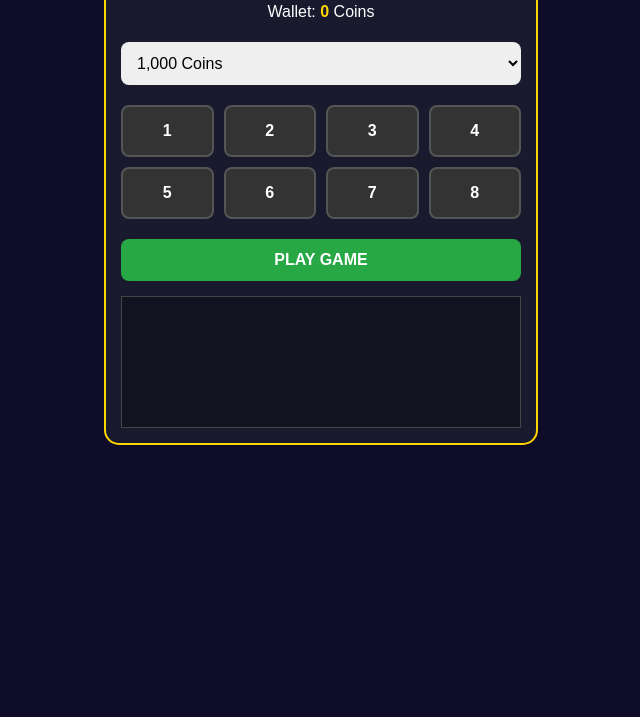
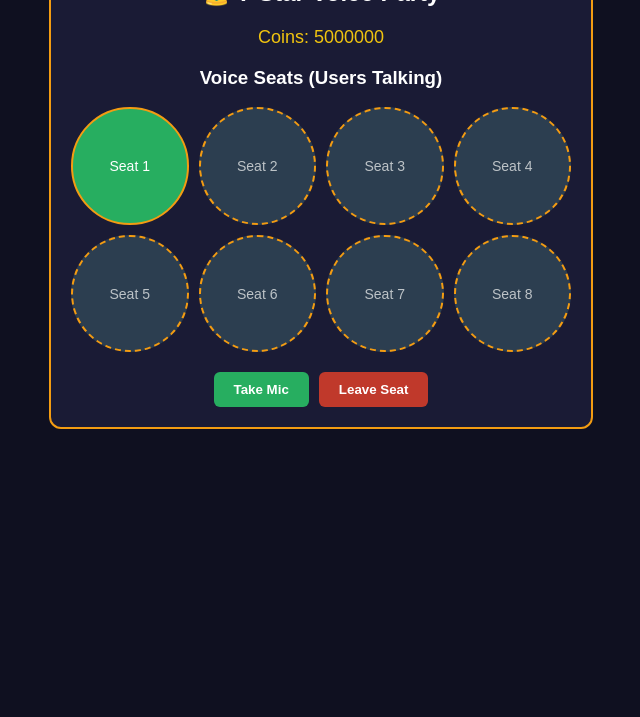
Before and after one commit to khankhanmdsher-boop/7star-party, a website: page public/index.html in a window 1280 px wide. Shown: the part 83-800 px from the top of the page, without its empty margins (319-959 px from the left). Drawn offline with nearby package versions, Linux system fonts and the light colour scheme; no server answers.

Commit message:
Add voice party seats interface

```diff
--- a/public/index.html
+++ b/public/index.html
@@ -1,78 +1,51 @@
 <!DOCTYPE html>
-<html lang="hi">
+<html lang="en">
 <head>
     <meta charset="UTF-8">
     <meta name="viewport" content="width=device-width, initial-scale=1.0">
-    <title>7 Star Party & Greedy Game</title>
-    <script src="/socket.io/socket.io.js"></script>
+    <title>7 Star Party & Voice Room</title>
     <style>
-        body { background: #0f0c29; color: #fff; font-family: sans-serif; text-align: center; padding: 10px; margin: 0; }
-        .container { max-width: 400px; margin: auto; background: #1a1a2e; padding: 15px; border-radius: 15px; border: 2px solid #ffd700; }
-        .grid { display: grid; grid-template-columns: repeat(4, 1fr); gap: 10px; margin: 15px 0; }
-        .box { padding: 15px; background: #333; border: 2px solid #555; cursor: pointer; border-radius: 8px; font-weight: bold; }
-        .selected { background: #ffd700; color: #000; border-color: #fff; }
-        select, button { width: 100%; padding: 12px; margin: 5px 0; border-radius: 8px; border: none; font-size: 16px; }
-        .btn-play { background: #28a745; color: #fff; font-weight: bold; cursor: pointer; }
-        #chatBox { height: 120px; overflow-y: auto; border: 1px solid #444; margin-top: 10px; font-size: 12px; text-align: left; padding: 5px; background: rgba(0,0,0,0.3); }
+        body { background: #0f1020; color: #fff; font-family: Arial, sans-serif; text-align: center; margin: 0; padding: 20px; }
+        .container { max-width: 500px; margin: auto; background: #1a1b35; padding: 20px; border-radius: 12px; border: 2px solid #f39c12; }
+        .wallet { font-size: 18px; margin-bottom: 15px; color: #f1c40f; }
+        .grid { display: grid; grid-template-columns: repeat(4, 1fr); gap: 10px; margin-bottom: 20px; }
+        .seat { background: #2c3e50; border: 2px dashed #f39c12; border-radius: 50%; aspect-ratio: 1; display: flex; align-items: center; justify-content: center; font-size: 14px; color: #bdc3c7; cursor: pointer; position: relative; }
+        .seat.active { background: #27ae60; border-style: solid; color: #fff; }
+        .controls { display: flex; gap: 10px; justify-content: center; }
+        button { padding: 10px 20px; border: none; border-radius: 6px; font-weight: bold; cursor: pointer; }
+        .btn-speak { background: #27ae60; color: #fff; }
+        .btn-leave { background: #c0392b; color: #fff; }
     </style>
 </head>
 <body>
     <div class="container">
-        <h3>👑 7 Star Party & Greedy Game</h3>
-        <p>Wallet: <span id="myCoins" style="color:#ffd700; font-weight:bold;">0</span> Coins</p>
+        <h2>👑 7 Star Voice Party</h2>
+        <div class="wallet">Coins: <span id="coins">5000000</span></div>
 
-        <select id="betAmount">
-            <option value="1000">1,000 Coins</option>
-            <option value="2000">2,000 Coins</option>
-            <option value="3000">3,000 Coins</option>
-            <option value="4000">4,000 Coins</option>
-            <option value="500000">5,00,000 Coins (5 Lakh)</option>
-            <option value="2000000">20,00,000 Coins (20 Lakh)</option>
-        </select>
-
-        <div class="grid" id="grid">
-            <div class="box" onclick="toggleBox(1)" id="box1">1</div>
-            <div class="box" onclick="toggleBox(2)" id="box2">2</div>
-            <div class="box" onclick="toggleBox(3)" id="box3">3</div>
-            <div class="box" onclick="toggleBox(4)" id="box4">4</div>
-            <div class="box" onclick="toggleBox(5)" id="box5">5</div>
-            <div class="box" onclick="toggleBox(6)" id="box6">6</div>
-            <div class="box" onclick="toggleBox(7)" id="box7">7</div>
-            <div class="box" onclick="toggleBox(8)" id="box8">8</div>
+        <h3>Voice Seats (Users Talking)</h3>
+        <div class="grid" id="seatGrid">
+            <div class="seat active">Seat 1</div>
+            <div class="seat">Seat 2</div>
+            <div class="seat">Seat 3</div>
+            <div class="seat">Seat 4</div>
+            <div class="seat">Seat  5</div>
+            <div class="seat">Seat 6</div>
+            <div class="seat">Seat 7</div>
+            <div class="seat">Seat 8</div>
         </div>
 
-        <button class="btn-play" onclick="playGame()">PLAY GAME</button>
-        <div id="chatBox"></div>
+        <div class="controls">
+            <button class="btn-speak" onclick="toggleMic()">Take Mic</button>
+            <button class="btn-leave" onclick="leaveMic()">Leave Seat</button>
+        </div>
     </div>
 
     <script>
-        const socket = io();
-        let selectedBoxes = [];
-
-        socket.on('balance-update', (c) => document.getElementById('myCoins').innerText = c);
-        socket.on('chat-alert', (m) => {
-            const box = document.getElementById('chatBox');
-            box.innerHTML += `<div>${m}</div>`;
-            box.scrollTop = box.scrollHeight;
-        });
-
-        function toggleBox(id) {
-            const el = document.getElementById('box'+id);
-            if (selectedBoxes.includes(id)) {
-                selectedBoxes = selectedBoxes.filter(i => i !== id);
-                el.classList.remove('selected');
-            } else if (selectedBoxes.length < 6) {
-                selectedBoxes.push(id);
-                el.classList.add('selected');
-            } else { alert("Max 6 खाने ही चुन सकते हैं!"); }
+        function toggleMic() {
+            alert("Voice mic connected!");
         }
-
-        function playGame() {
-            if(selectedBoxes.length === 0) return alert("कोई खाना चुनें!");
-            socket.emit('play-coin-game', {
-                boxes: selectedBoxes,
-                bet: parseInt(document.getElementById('betAmount').value)
-            });
+        function leaveMic() {
+            alert("Left the voice seat.");
         }
     </script>
 </body>
```
